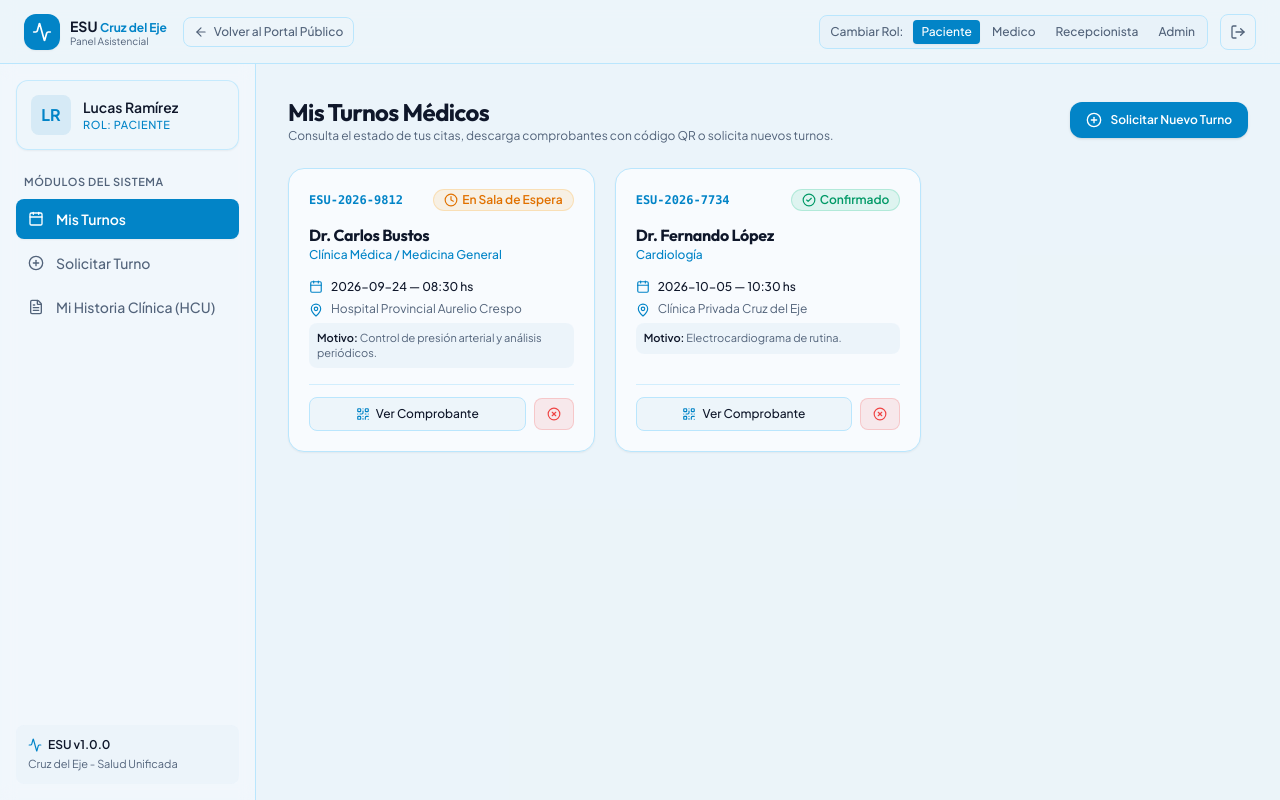
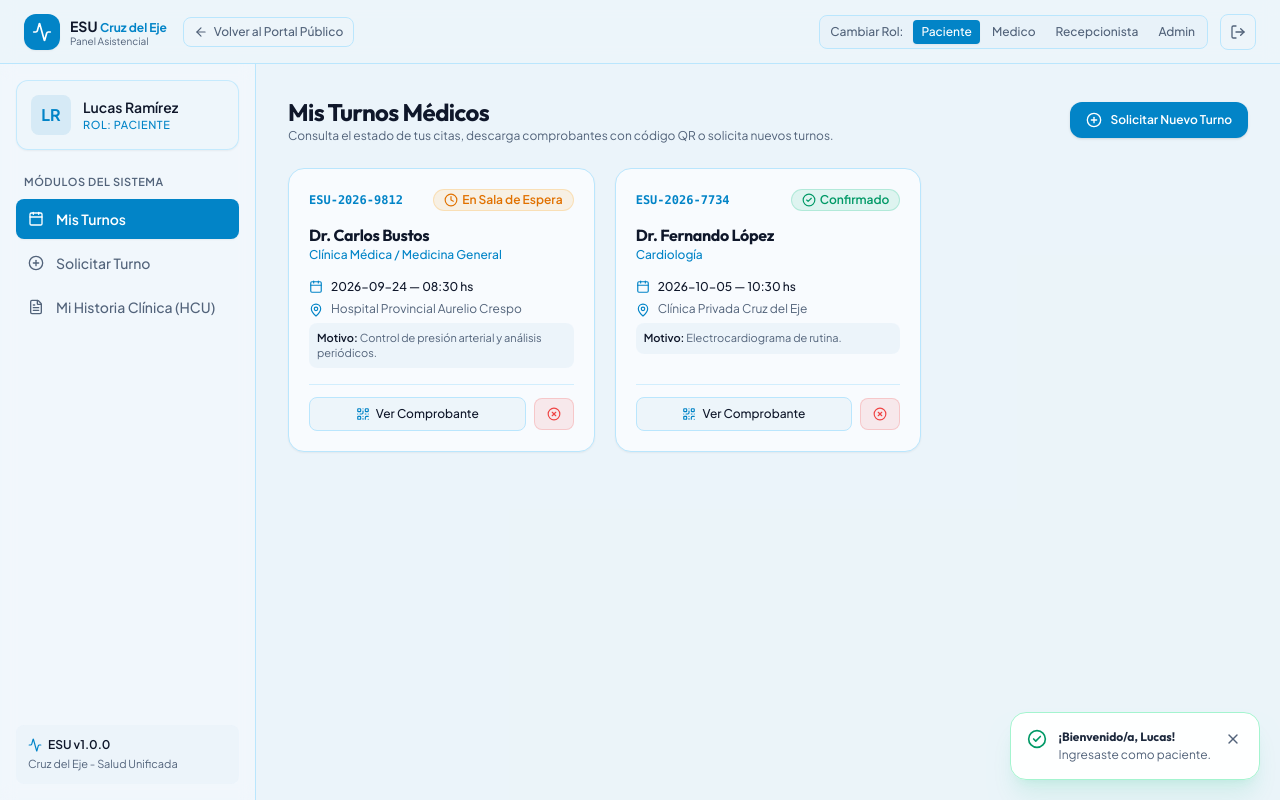
Before and after one commit to RicardoCejas/Esu-Frontend, a React (Vite) app: page /login in a window 1280 px wide. Both pictures are taken after a click on the button "👤 Paciente". Built offline with nearby package versions, Linux system fonts and the light colour scheme; no server answers.

Commit message:
feat: HU-58 Formularios estandarizados con React Hook Form + Zod y notificaciones Toast #68

```diff
--- /dev/null
+++ b/src/context/ToastContext.tsx
@@ -0,0 +1,135 @@
+import React, { createContext, useContext, useState, useCallback } from 'react';
+import { CheckCircle2, AlertCircle, Info, AlertTriangle, X } from 'lucide-react';
+
+export type ToastType = 'success' | 'error' | 'info' | 'warning';
+
+export interface ToastItem {
+  id: string;
+  type: ToastType;
+  title: string;
+  description?: string;
+  duration?: number;
+}
+
+interface ToastContextType {
+  toasts: ToastItem[];
+  toast: (item: Omit<ToastItem, 'id'>) => void;
+  success: (title: string, description?: string) => void;
+  error: (title: string, description?: string) => void;
+  info: (title: string, description?: string) => void;
+  warning: (title: string, description?: string) => void;
+  dismiss: (id: string) => void;
+}
+
+const ToastContext = createContext<ToastContextType | undefined>(undefined);
+
+export const ToastProvider: React.FC<{ children: React.ReactNode }> = ({ children }) => {
+  const [toasts, setToasts] = useState<ToastItem[]>([]);
+
+  const dismiss = useCallback((id: string) => {
+    setToasts((prev) => prev.filter((t) => t.id !== id));
+  }, []);
+
+  const toast = useCallback(
+    ({ type, title, description, duration = 4000 }: Omit<ToastItem, 'id'>) => {
+      const id = Math.random().toString(36).substring(2, 9);
+      const newToast: ToastItem = { id, type, title, description, duration };
+
+      setToasts((prev) => [...prev, newToast]);
+
+      if (duration > 0) {
+        setTimeout(() => {
+          dismiss(id);
+        }, duration);
+      }
+    },
+    [dismiss]
+  );
+
+  const success = useCallback((title: string, description?: string) => {
+    toast({ type: 'success', title, description });
+  }, [toast]);
+
+  const error = useCallback((title: string, description?: string) => {
+    toast({ type: 'error', title, description });
+  }, [toast]);
+
+  const info = useCallback((title: string, description?: string) => {
+    toast({ type: 'info', title, description });
+  }, [toast]);
+
+  const warning = useCallback((title: string, description?: string) => {
+    toast({ type: 'warning', title, description });
+  }, [toast]);
+
+  const getToastIcon = (type: ToastType) => {
+    switch (type) {
+      case 'success':
+        return <CheckCircle2 className="h-5 w-5 text-emerald-600 shrink-0" />;
+      case 'error':
+        return <AlertCircle className="h-5 w-5 text-rose-600 shrink-0" />;
+      case 'warning':
+        return <AlertTriangle className="h-5 w-5 text-amber-600 shrink-0" />;
+      case 'info':
+      default:
+        return <Info className="h-5 w-5 text-sky-600 shrink-0" />;
+    }
+  };
+
+  const getToastStyle = (type: ToastType) => {
+    switch (type) {
+      case 'success':
+        return 'border-emerald-200 bg-white/95 text-slate-800 shadow-emerald-500/10 dark:bg-slate-900 dark:border-emerald-800 dark:text-slate-100';
+      case 'error':
+        return 'border-rose-200 bg-white/95 text-slate-800 shadow-rose-500/10 dark:bg-slate-900 dark:border-rose-800 dark:text-slate-100';
+      case 'warning':
+        return 'border-amber-200 bg-white/95 text-slate-800 shadow-amber-500/10 dark:bg-slate-900 dark:border-amber-800 dark:text-slate-100';
+      case 'info':
+      default:
+        return 'border-sky-200 bg-white/95 text-slate-800 shadow-sky-500/10 dark:bg-slate-900 dark:border-sky-800 dark:text-slate-100';
+    }
+  };
+
+  return (
+    <ToastContext.Provider value={{ toasts, toast, success, error, info, warning, dismiss }}>
+      {children}
+
+      {/* Floating Toast Notification Container */}
+      <div
+        aria-live="polite"
+        className="fixed bottom-5 right-5 z-50 flex max-w-sm flex-col gap-2.5 pointer-events-none"
+      >
+        {toasts.map((t) => (
+          <div
+            key={t.id}
+            role="status"
+            className={`pointer-events-auto flex items-start gap-3 rounded-2xl border p-4 shadow-xl backdrop-blur-md transition-all animate-in slide-in-from-bottom-3 duration-300 ${getToastStyle(
+              t.type
+            )}`}
+          >
+            {getToastIcon(t.type)}
+            <div className="flex-1 text-xs">
+              <p className="font-bold font-heading">{t.title}</p>
+              {t.description && <p className="text-muted-foreground mt-0.5">{t.description}</p>}
+            </div>
+            <button
+              onClick={() => dismiss(t.id)}
+              className="text-muted-foreground hover:text-foreground transition cursor-pointer p-0.5"
+              aria-label="Cerrar notificación"
+            >
+              <X className="h-4 w-4" />
+            </button>
+          </div>
+        ))}
+      </div>
+    </ToastContext.Provider>
+  );
+};
+
+export const useToast = () => {
+  const context = useContext(ToastContext);
+  if (!context) {
+    throw new Error('useToast debe ser usado dentro de un ToastProvider');
+  }
+  return context;
+};
--- a/src/features/auth/LoginPage.tsx
+++ b/src/features/auth/LoginPage.tsx
@@ -1,17 +1,32 @@
 import React, { useState } from 'react';
 import { useNavigate, Link } from 'react-router-dom';
+import { useForm } from 'react-hook-form';
+import { zodResolver } from '@hookform/resolvers/zod';
 import { useAuth } from '@/context/AuthContext';
+import { useToast } from '@/context/ToastContext';
+import { loginSchema, type LoginFormData } from '@/schemas/authSchema';
 import { Activity, LogIn, Lock, Mail, ShieldAlert, ArrowLeft, User, Stethoscope, UserCheck, Shield } from 'lucide-react';
 import type { UserRole } from '@/types';
 
 export const LoginPage: React.FC = () => {
   const { login } = useAuth();
   const navigate = useNavigate();
+  const toast = useToast();
 
-  const [emailOrDni, setEmailOrDni] = useState('');
-  const [password, setPassword] = useState('');
   const [error, setError] = useState<string | null>(null);
-  const [isSubmitting, setIsSubmitting] = useState(false);
+  const [isQuickLoading, setIsQuickLoading] = useState(false);
+
+  const {
+    register,
+    handleSubmit: handleFormSubmit,
+    formState: { errors, isSubmitting: isFormSubmitting },
+  } = useForm<LoginFormData>({
+    resolver: zodResolver(loginSchema),
+    mode: 'onTouched',
+    defaultValues: { emailOrDni: '', password: '' },
+  });
+
+  const isSubmitting = isFormSubmitting || isQuickLoading;
 
   const redirectByRole = (rol: UserRole) => {
     switch (rol) {
@@ -31,34 +46,31 @@ export const LoginPage: React.FC = () => {
     }
   };
 
-  const handleSubmit = async (e: React.FormEvent) => {
-    e.preventDefault();
+  const onSubmit = async (data: LoginFormData) => {
     setError(null);
-    setIsSubmitting(true);
-
     try {
       const user = await login({
-        email: emailOrDni || undefined,
-        dni: emailOrDni || undefined,
-        password: password || undefined,
+        email: data.emailOrDni,
+        dni: data.emailOrDni,
+        password: data.password,
       });
-
+      toast.success(`¡Bienvenido/a, ${user.nombre}!`, 'Sesión iniciada correctamente.');
       // Redirección inteligente según el rol registrado en la BD / Mocks
       redirectByRole(user.rol);
     } catch {
       setError('Error al iniciar sesión. Verifique sus credenciales.');
-    } finally {
-      setIsSubmitting(false);
+      toast.error('No se pudo iniciar sesión', 'Verifique sus credenciales e intente nuevamente.');
     }
   };
 
   const handleQuickLogin = async (role: UserRole) => {
-    setIsSubmitting(true);
+    setIsQuickLoading(true);
     try {
       const user = await login({ rolSimulado: role });
+      toast.success(`¡Bienvenido/a, ${user.nombre}!`, `Ingresaste como ${role.toLowerCase()}.`);
       redirectByRole(user.rol);
     } finally {
-      setIsSubmitting(false);
+      setIsQuickLoading(false);
     }
   };
 
@@ -96,35 +108,45 @@ export const LoginPage: React.FC = () => {
           )}
 
           {/* Formulario Principal Único: DNI / Email + Contraseña */}
-          <form onSubmit={handleSubmit} className="space-y-4">
+          <form onSubmit={handleFormSubmit(onSubmit)} noValidate className="space-y-4">
             <div className="space-y-1.5">
-              <label className="text-xs font-bold text-foreground">
+              <label htmlFor="emailOrDni" className="text-xs font-bold text-foreground">
                 Correo electrónico o DNI
               </label>
               <div className="relative">
-                <Mail className="absolute left-3.5 top-3 h-4 w-4 text-muted-foreground" />
+                <Mail className="absolute left-3.5 top-3 h-4 w-4 text-muted-foreground" aria-hidden="true" />
                 <input
+                  id="emailOrDni"
                   type="text"
-                  required
+                  autoComplete="username"
                   placeholder="ej: 38123456 o usuario@email.com"
-                  value={emailOrDni}
-                  onChange={(e) => setEmailOrDni(e.target.value)}
-                  className="w-full rounded-xl border border-input bg-background pl-10 pr-3.5 py-2.5 text-sm focus:outline-none focus:ring-2 focus:ring-teal-500 transition shadow-inner"
+                  aria-invalid={Boolean(errors.emailOrDni)}
+                  aria-describedby={errors.emailOrDni ? 'emailOrDni-error' : undefined}
+                  {...register('emailOrDni')}
+                  className={`w-full rounded-xl border bg-background pl-10 pr-3.5 py-2.5 text-sm focus:outline-none focus:ring-2 transition shadow-inner ${
+                    errors.emailOrDni ? 'border-rose-400 focus:ring-rose-400' : 'border-input focus:ring-teal-500'
+                  }`}
                 />
               </div>
-              <p className="text-[11px] text-muted-foreground">
-                El sistema detectará automáticamente tu perfil (Paciente, Médico o Administración).
-              </p>
+              {errors.emailOrDni ? (
+                <p id="emailOrDni-error" role="alert" className="text-[11px] font-semibold text-rose-600">
+                  {errors.emailOrDni.message}
+                </p>
+              ) : (
+                <p className="text-[11px] text-muted-foreground">
+                  El sistema detectará automáticamente tu perfil (Paciente, Médico o Administración).
+                </p>
+              )}
             </div>
 
             <div className="space-y-1.5">
               <div className="flex items-center justify-between">
-                <label className="text-xs font-bold text-foreground">Contraseña</label>
+                <label htmlFor="password" className="text-xs font-bold text-foreground">Contraseña</label>
                 <a
                   href="#recuperar"
                   onClick={(e) => {
                     e.preventDefault();
-                    alert('Por favor contacte a la mesa de ayuda de Cruz del Eje o ingrese con su DNI.');
+                    toast.info('Recuperar contraseña', 'Contacte a la mesa de ayuda de Cruz del Eje o ingrese con su DNI.');
                   }}
                   className="text-[11px] font-semibold text-teal-700 hover:underline"
                 >
@@ -132,16 +154,25 @@ export const LoginPage: React.FC = () => {
                 </a>
               </div>
               <div className="relative">
-                <Lock className="absolute left-3.5 top-3 h-4 w-4 text-muted-foreground" />
+                <Lock className="absolute left-3.5 top-3 h-4 w-4 text-muted-foreground" aria-hidden="true" />
                 <input
+                  id="password"
                   type="password"
-                  required
+                  autoComplete="current-password"
                   placeholder="••••••••"
-                  value={password}
-                  onChange={(e) => setPassword(e.target.value)}
-                  className="w-full rounded-xl border border-input bg-background pl-10 pr-3.5 py-2.5 text-sm focus:outline-none focus:ring-2 focus:ring-teal-500 transition shadow-inner"
+                  aria-invalid={Boolean(errors.password)}
+                  aria-describedby={errors.password ? 'password-error' : undefined}
+                  {...register('password')}
+                  className={`w-full rounded-xl border bg-background pl-10 pr-3.5 py-2.5 text-sm focus:outline-none focus:ring-2 transition shadow-inner ${
+                    errors.password ? 'border-rose-400 focus:ring-rose-400' : 'border-input focus:ring-teal-500'
+                  }`}
                 />
               </div>
+              {errors.password && (
+                <p id="password-error" role="alert" className="text-[11px] font-semibold text-rose-600">
+                  {errors.password.message}
+                </p>
+              )}
             </div>
 
             <button
--- /dev/null
+++ b/src/schemas/authSchema.ts
@@ -0,0 +1,32 @@
+import { z } from 'zod';
+
+export const loginSchema = z.object({
+  emailOrDni: z
+    .string()
+    .min(3, 'Ingrese su email o DNI para continuar')
+    .max(100, 'El valor ingresado es demasiado largo'),
+  password: z
+    .string()
+    .min(6, 'La contraseña debe tener al menos 6 caracteres'),
+});
+
+export type LoginFormData = z.infer<typeof loginSchema>;
+
+export const registerSchema = z.object({
+  nombre: z.string().min(2, 'El nombre debe tener al menos 2 caracteres'),
+  apellido: z.string().min(2, 'El apellido debe tener al menos 2 caracteres'),
+  dni: z
+    .string()
+    .min(7, 'El DNI debe tener al menos 7 dígitos')
+    .max(8, 'El DNI no puede superar los 8 dígitos')
+    .regex(/^\d+$/, 'El DNI debe contener solo números'),
+  email: z.string().email('Ingrese un email válido'),
+  telefono: z.string().min(10, 'Ingrese un teléfono de contacto válido'),
+  password: z.string().min(6, 'La contraseña debe tener al menos 6 caracteres'),
+  confirmPassword: z.string().min(6, 'Confirme su contraseña'),
+}).refine((data) => data.password === data.confirmPassword, {
+  message: 'Las contraseñas no coinciden',
+  path: ['confirmPassword'],
+});
+
+export type RegisterFormData = z.infer<typeof registerSchema>;
```
Also changed, not shown: src/App.tsx (+6 -3 lines), src/schemas/patientBookingSchema.ts (added, +30 -0 lines).
